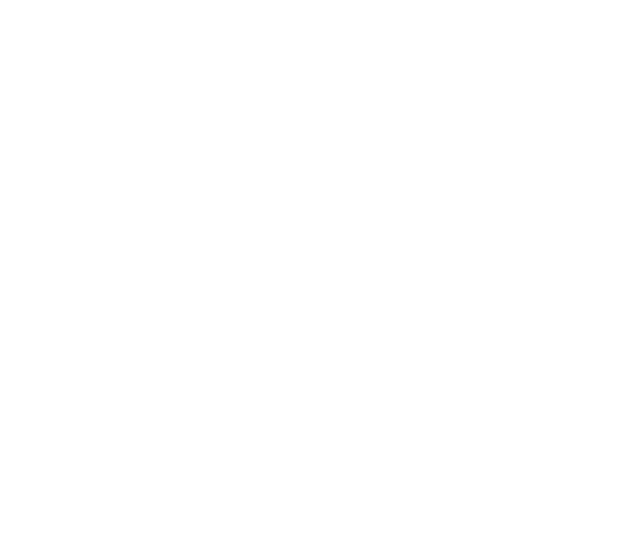
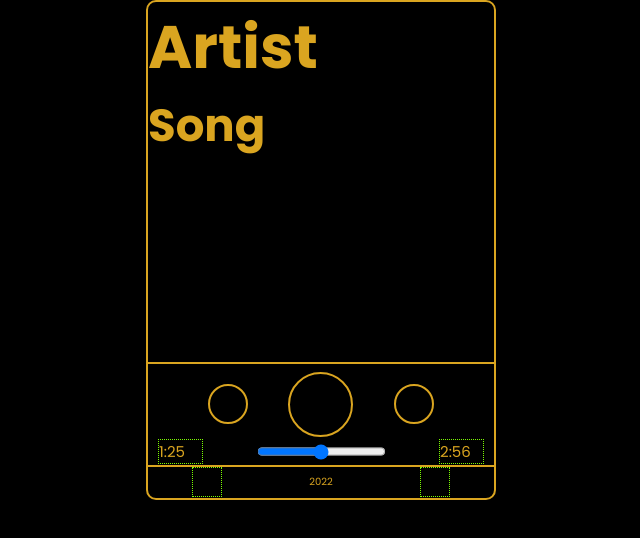
Before and after one commit to Maxlablearn/Stage0, a plain HTML site: page audio-player/index.html in a window 1280 px wide. Shown: the whole page, without its empty margins (319-959 px from the left). Drawn offline with Linux system fonts and the light colour scheme.

Commit message:
feat: add audio player start markup

```diff
--- a/audio-player/index.html
+++ b/audio-player/index.html
@@ -1,12 +1,42 @@
 <!DOCTYPE html>
 <html lang="en">
 <head>
-    <meta charset="UTF-8">
-    <meta http-equiv="X-UA-Compatible" content="IE=edge">
-    <meta name="viewport" content="width=device-width, initial-scale=1.0">
-    <title>Audio player</title>
+	<meta charset="UTF-8">
+	<meta http-equiv="X-UA-Compatible" content="IE=edge">
+	<meta name="viewport" content="width=device-width, initial-scale=1.0">
+	<link rel="stylesheet" href="./styles.css">
+	<title>Audio player</title>
 </head>
 <body>
+  <div class="container">
+		<div class="header">
+			<h1 class="artist">Artist</h1>
+			<h2 class="song-title">Song</h2>
+		</div>
+		<div class="controls">
+			<div class="buttons">
+				<div class="prev-btn">
 
+				</div>
+				<div class="play-btn">
+
+				</div>
+				<div class="next-btn">
+
+				</div>
+			</div>
+			<div class="progress">
+				<div class="current-time">1:25</div>
+				<input type="range">
+				<div class="song-time">2:56</div>
+			</div>
+		</div>
+		<div class="footer">
+			<div class="github"><a class="link" href="https://github.com/Maxlablearn"></a></div>
+			<div class="year">2022</div>
+			<div class="shool"><a class="link" href=" https://rs.school/js-stage0/"></a></div>
+		</div>
+	</div>
+	<script src="./index.js"></script>
 </body>
 </html>
--- a/audio-player/styles.css
+++ b/audio-player/styles.css
@@ -35,3 +35,136 @@ input, button, textarea, select {
 font: inherit;
 }
 /* -----reset styles----- */
+
+  /* poppins-regular - latin */
+@font-face {
+  font-family: 'Poppins';
+  font-style: normal;
+  font-weight: 400;
+  src: local(''),
+      url('../assets/fonts/poppins-v19-latin-regular.woff2') format('woff2'), /* Chrome 26+, Opera 23+, Firefox 39+ */
+      url('../assets/fonts/poppins-v19-latin-regular.woff') format('woff'); /* Chrome 6+, Firefox 3.6+, IE 9+, Safari 5.1+ */
+}
+  /* poppins-700 - latin */
+@font-face {
+  font-family: 'Poppins';
+  font-style: normal;
+  font-weight: 700;
+  src: local(''),
+      url('../assets/fonts/poppins-v19-latin-700.woff2') format('woff2'), /* Chrome 26+, Opera 23+, Firefox 39+ */
+      url('../assets/fonts/poppins-v19-latin-700.woff') format('woff'); /* Chrome 6+, Firefox 3.6+, IE 9+, Safari 5.1+ */
+}
+
+body {
+  font-family: Poppins;
+  font-size: 30px;
+  color: goldenrod;
+  background-color: black;
+}
+
+.container {
+  width: 350px;
+  height: 500px;
+  border: 2px solid goldenrod;
+  border-radius: 10px;
+  margin: 0 auto;
+}
+
+.header {
+  height: 360px;
+/*  border: 1px solid darkorange; */
+  display: flex;
+  flex-direction: column;
+
+}
+
+.controls {
+  height: 105px;
+  border-top: 2px solid goldenrod;
+  border-bottom: 2px solid goldenrod;
+  display: flex;
+  flex-direction: column;
+
+}
+
+.buttons {
+  display: flex;
+  flex-direction: row;
+  height: 75px;
+  justify-content: space-around;
+  align-items: center;
+  padding: 5px 40px 0px 40px;
+
+}
+
+.prev-btn {
+  width: 40px;
+  height: 40px;
+  border: 2px solid goldenrod;
+  border-radius: 50%;
+
+}
+
+.play-btn {
+  width: 65px;
+  height: 65px;
+  border: 2px solid goldenrod;
+  border-radius: 50%;
+}
+
+.next-btn {
+  width: 40px;
+  height: 40px;
+  border: 2px solid goldenrod;
+  border-radius: 50%;
+
+}
+
+.progress {
+  display: flex;
+  flex-direction: row;
+  justify-content: space-between;
+  font-size: 15px;
+
+}
+
+.current-time {
+  width: 45px;
+  margin-left: 10px;
+  border: 1px dotted lawngreen;
+
+}
+
+.song-time {
+  width: 45px;
+  margin-right: 10px;
+  border: 1px dotted lawngreen;
+
+}
+
+.footer {
+  display: flex;
+  flex-direction: row;
+  justify-content: space-around;
+  align-items: center;
+
+  font-size: 10px;
+}
+
+.github {
+  height: 30px;
+  width: 30px;
+  background-image: url(./assets/icons/github-icon.svg);
+  border: 1px dotted lawngreen;
+
+}
+
+
+
+.shool {
+  height: 30px;
+  width: 30px;
+  background-image: url(./assets/icons/logo-rs.svg);
+  border: 1px dotted lawngreen;
+
+}
```
Also changed, not shown: audio-player/assets/fonts/poppins-v19-latin-700.woff (added), audio-player/assets/fonts/poppins-v19-latin-700.woff2 (added), audio-player/assets/fonts/poppins-v19-latin-regular.woff (added), audio-player/assets/fonts/poppins-v19-latin-regular.woff2 (added), audio-player/assets/icons/github-icon.svg (added), audio-player/assets/icons/logo-rs.svg (added), audio-player/assets/img/dontstartnow (1).png (added), audio-player/assets/img/lemonade (1).png (added), 2 other files.
